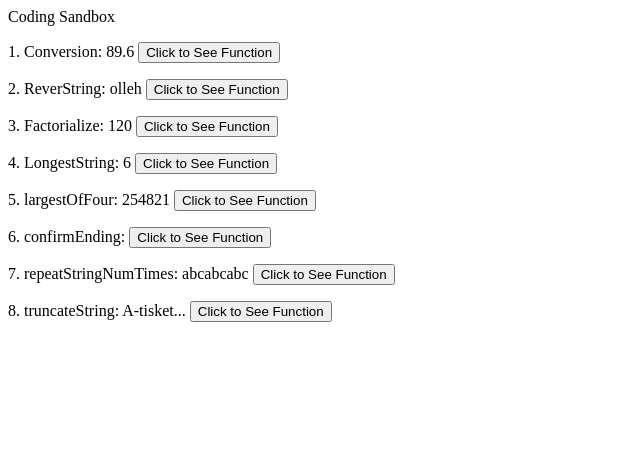
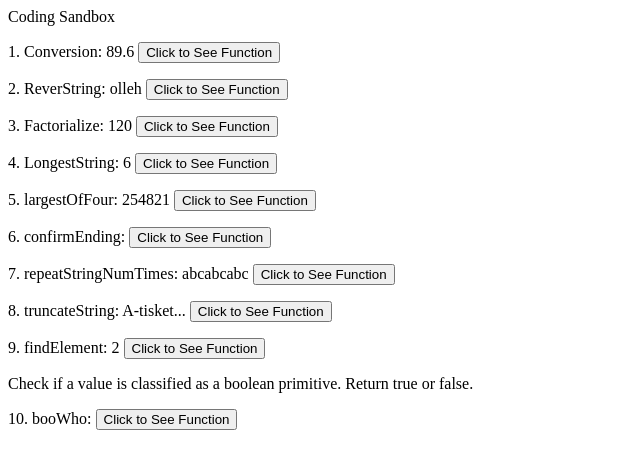
Before and after one commit to Suoakira/algorithms, a React (Create React App) app: page / in a window 1280 px wide. Shown: the top 468 px of the page, without its empty margins (0-640 px from the left). Built offline with nearby package versions, Linux system fonts and the light colour scheme.

Commit message:
added booWho and find Element alogorithms

```diff
--- a/src/components/codecampbeginner/CelsiusConvert.js
+++ b/src/components/codecampbeginner/CelsiusConvert.js
@@ -118,6 +118,16 @@ class FreeCodeCampBeginAlgo extends Component {
     // truncation
     // myTruncatedString = myString.substring(0, length)
 
+    findElement = (arr, func) => {
+    let num = 0
+    num = arr.find(num => func(num) )
+    return num;
+    }
+
+    // use typeof
+    booWho = (bool) => {
+        return (typeof bool === 'boolean') ? true : false
+    }
 
 
 
@@ -137,7 +147,10 @@ class FreeCodeCampBeginAlgo extends Component {
                 <p>6. confirmEnding: {this.confirmEnding("Congratulation", "on")} <button onClick={() => alert(this.confirmEnding)}>Click to See Function</button></p>
                 <p>7. repeatStringNumTimes: {this.repeatStringNumTimes("abc", 3)} <button onClick={() => alert(this.repeatStringNumTimes)}>Click to See Function</button></p>
                 <p>8. truncateString: {this.truncateString("A-tisket a-tasket A green and yellow basket", 8)}  <button onClick={() => alert(this.truncateString)}>Click to See Function</button></p>
-                <p></p>
+                <p>9. findElement: {this.findElement([1, 2, 3, 4], num => num % 2 === 0)} <button onClick={() => alert(this.findElement)}>Click to See Function</button></p>
+                <div>Check if a value is classified as a boolean primitive. Return true or false.
+                    <p>10. booWho: {this.booWho(null)} <button onClick={() => alert(this.booWho)}>Click to See Function</button></p>
+                </div>
 
             </React.Fragment>
          )
```
